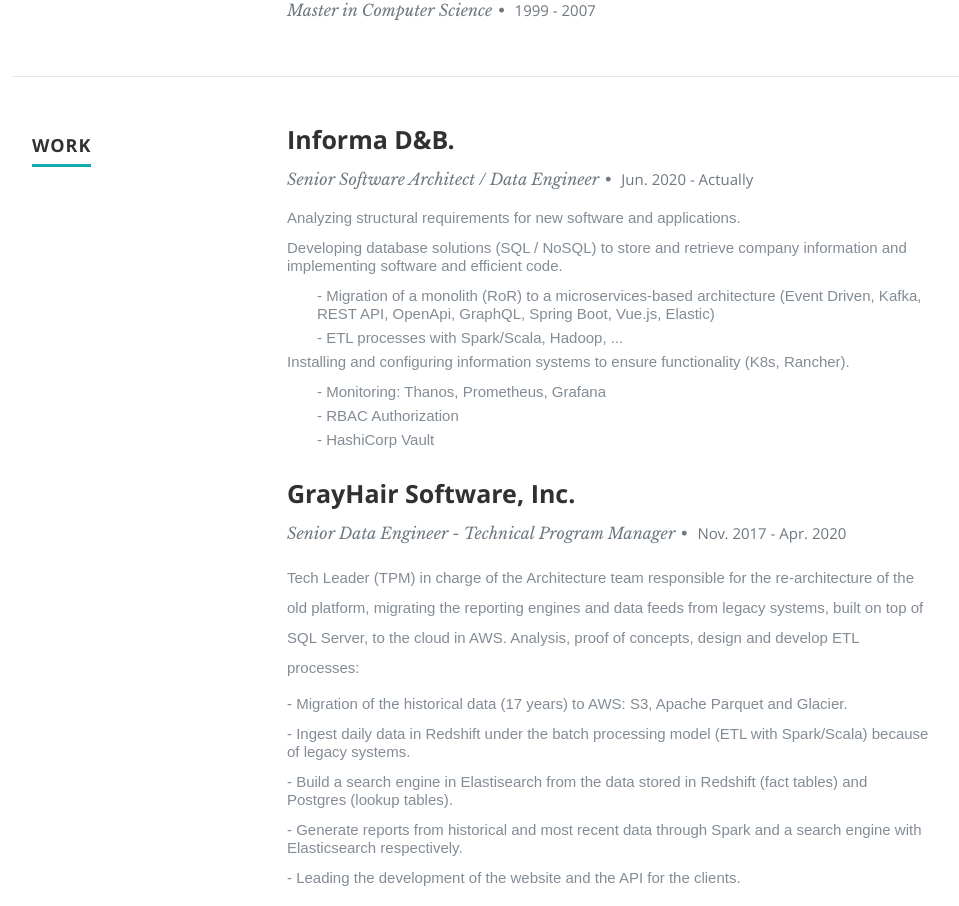
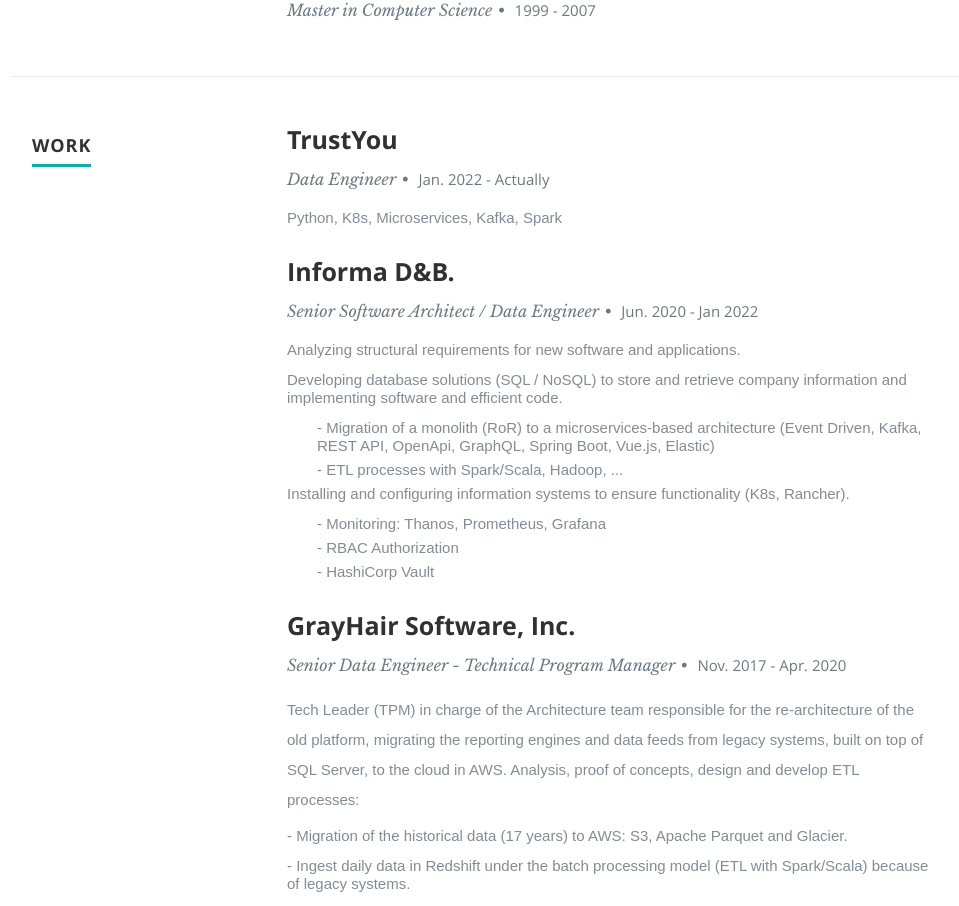
Before and after one commit to sylvinho81/resume, a React (Create React App) app: page / in a window 1280 px wide. Shown: the part 1360-2266 px from the top of the page, without its empty margins (118-1077 px from the left). Built offline with nearby package versions, Linux system fonts and the light colour scheme.

Commit message:
new work

```diff
--- a/src/resumeData.js
+++ b/src/resumeData.js
@@ -35,12 +35,24 @@
   ],
   "work":[
     {
+      "CompanyName":"TrustYou",
+      "specialization":"Data Engineer",
+      "MonthOfStart":"Jan.",
+      "YearOfStart":"2022",
+      "MonthOfLeaving":"Actually",
+      "YearOfLeaving":"",
+      "Achievements": "<ul>" +
+                      "<li>Python, K8s, Microservices, Kafka, Spark</li>" +
+                      "</ul>"
+
+    },
+    {
       "CompanyName":"Informa D&B.",
       "specialization":"Senior Software Architect / Data Engineer",
       "MonthOfStart":"Jun.",
       "YearOfStart":"2020",
-      "MonthOfLeaving":"Actually",
-      "YearOfLeaving":"",
+      "MonthOfLeaving":"Jan",
+      "YearOfLeaving":"2022",
       "Achievements": "<ul>" +
                       "<li>Analyzing structural requirements for new software and applications.</li>" +
                       "<li>Developing database solutions (SQL / NoSQL) to store and retrieve company information and implementing software and efficient code.</li>" +
```
